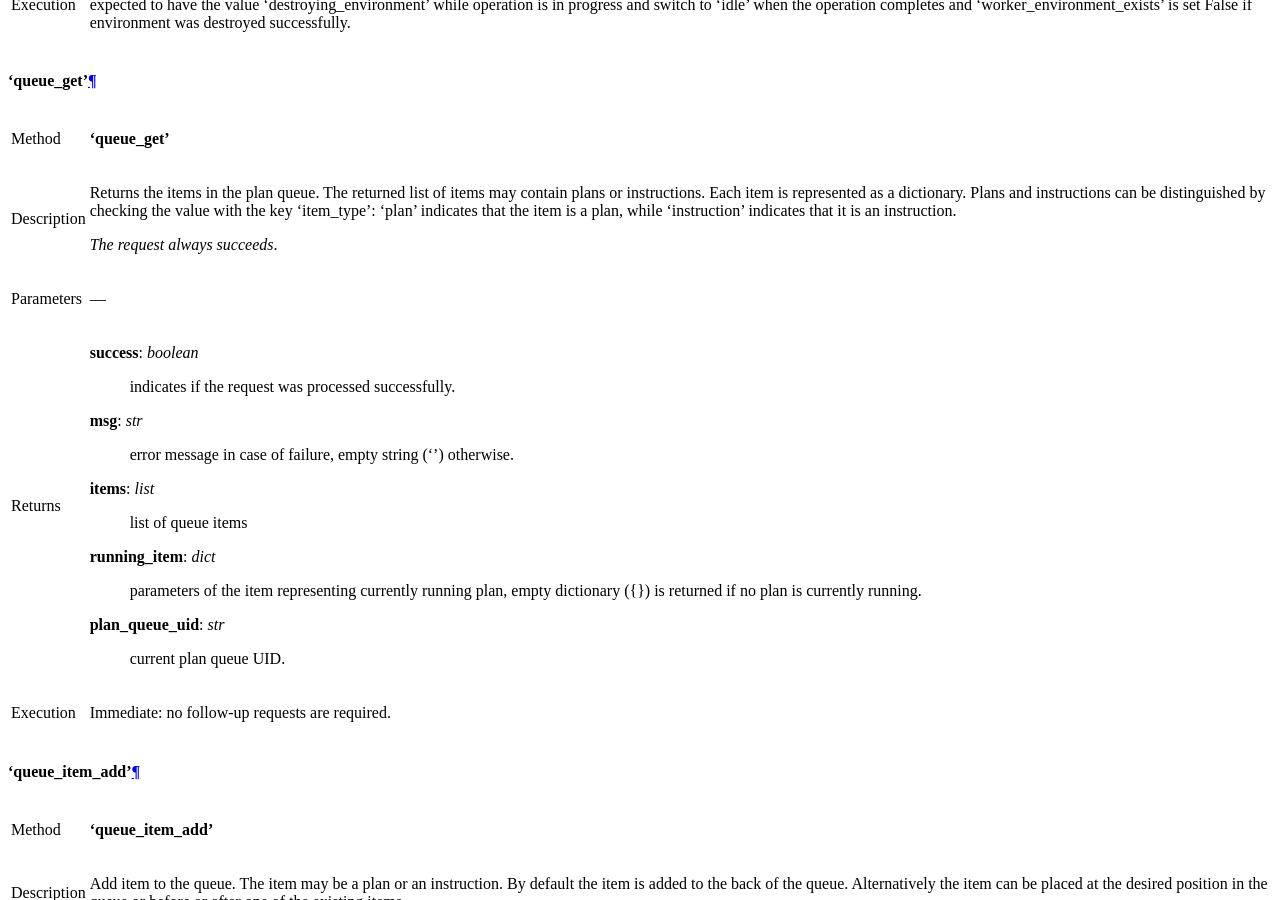
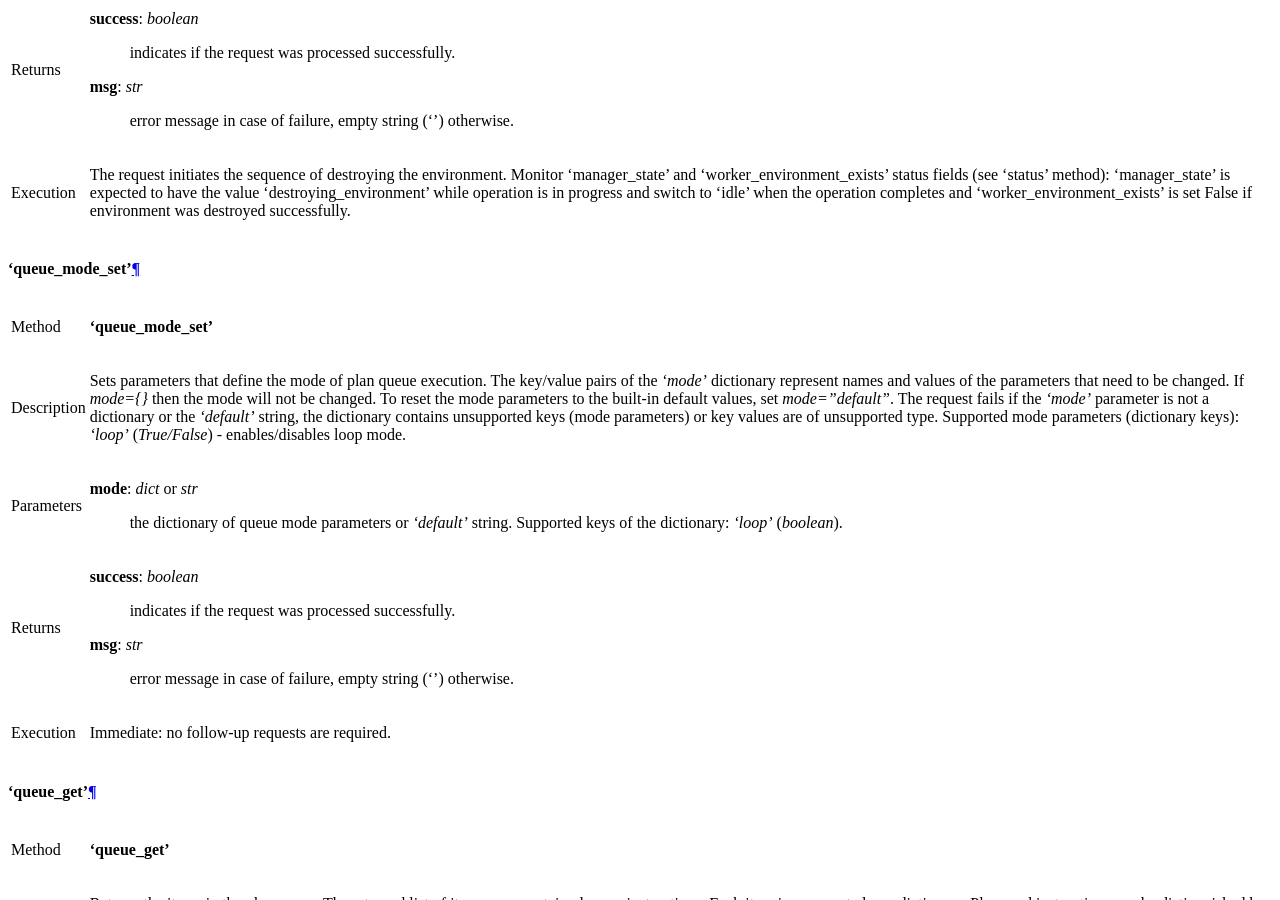
Before and after one commit to bluesky/bluesky-queueserver, a Sphinx documentation site: the page built from docs/source/re_manager_api.rst, in a window 1280 px wide and 900 px high, scrolled down 7918 px. Built offline with Sphinx 7.4.7 and the Read the Docs theme 2.0.0, drawn with Linux system fonts in a browser that asks for light colours; some of the changed text lies outside the part shown.

Commit message:
DOC: documentation on 'queue_mode_set' 0MQ API

```diff
--- a/docs/source/re_manager_api.rst
+++ b/docs/source/re_manager_api.rst
@@ -88,6 +88,7 @@ Open and close RE Worker environment:
 
 Operations with the plan queue:
 
+- :ref:`method_queue_mode_set`
 - :ref:`method_queue_get`
 - :ref:`method_queue_item_add`
 - :ref:`method_queue_item_add_batch`
@@ -204,8 +205,18 @@ Returns       **msg**: *str*
                   - **'run_list_uid'** - UID of the list of the active runs. Monitor this UID and
                     load the updated list of active runs once the UID is changed.
 
+              **re_state**: *str* or *None*
+                  current state of Bluesky Run Engine (see Blue Sky documentation) or *None* if
+                  RE Worker environment does not exist (or closed).
+
+              **plan_queue_mode**: *dict*
+                  the dictionary of parameters that determine queue execution mode. The key/value pairs
+                  in the dictionary represent parameter names and values. Supported parameters:
+                  *'loop'* (*boolean*) - indicates if the LOOP mode is enabled.
+
               **queue_stop_pending**: *boolean*
-                  indicates if the request to stop the queue after completion of the current plan is pending.
+                  indicates if the request to stop the queue after completion of the current plan is
+                  pending.
 
               **worker_environment_exists**: *boolean*
                   indicates if RE Worker environment was created and plans could be executed.
@@ -434,6 +445,36 @@ Execution     The request initiates the sequence of destroying the environment.
               'destroying_environment' while operation is in progress and switch to 'idle' when
               the operation completes and 'worker_environment_exists' is set False if environment
               was destroyed successfully.
+============  =========================================================================================
+
+
+.. _method_queue_mode_set:
+
+**'queue_mode_set'**
+^^^^^^^^^^^^^^^^^^^^
+
+============  =========================================================================================
+Method        **'queue_mode_set'**
+------------  -----------------------------------------------------------------------------------------
+Description   Sets parameters that define the mode of plan queue execution. The key/value pairs of the *'mode'*
+              dictionary represent names and values of the parameters that need to be changed.
+              If *mode={}* then the mode will not be changed. To reset the mode parameters to the
+              built-in default values, set *mode="default"*. The request fails if the *'mode'* parameter
+              is not a dictionary or the *'default'* string, the dictionary contains unsupported keys
+              (mode parameters) or key values are of unsupported type. Supported mode parameters
+              (dictionary keys): *'loop'* (*True/False*) - enables/disables loop mode.
+------------  -----------------------------------------------------------------------------------------
+Parameters    **mode**: *dict* or *str*
+                  the dictionary of queue mode parameters or *'default'* string. Supported keys of
+                  the dictionary: *'loop'* (*boolean*).
+------------  -----------------------------------------------------------------------------------------
+Returns       **success**: *boolean*
+                  indicates if the request was processed successfully.
+
+              **msg**: *str*
+                  error message in case of failure, empty string ('') otherwise.
+------------  -----------------------------------------------------------------------------------------
+Execution     Immediate: no follow-up requests are required.
 ============  =========================================================================================
 
 
```
